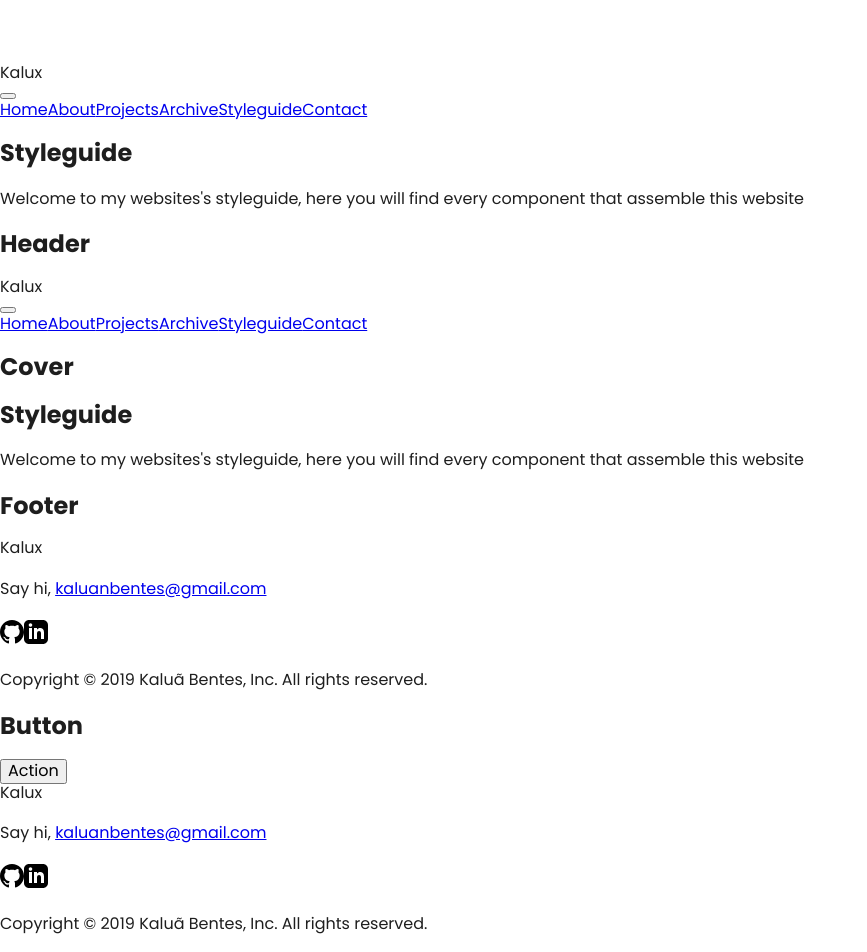
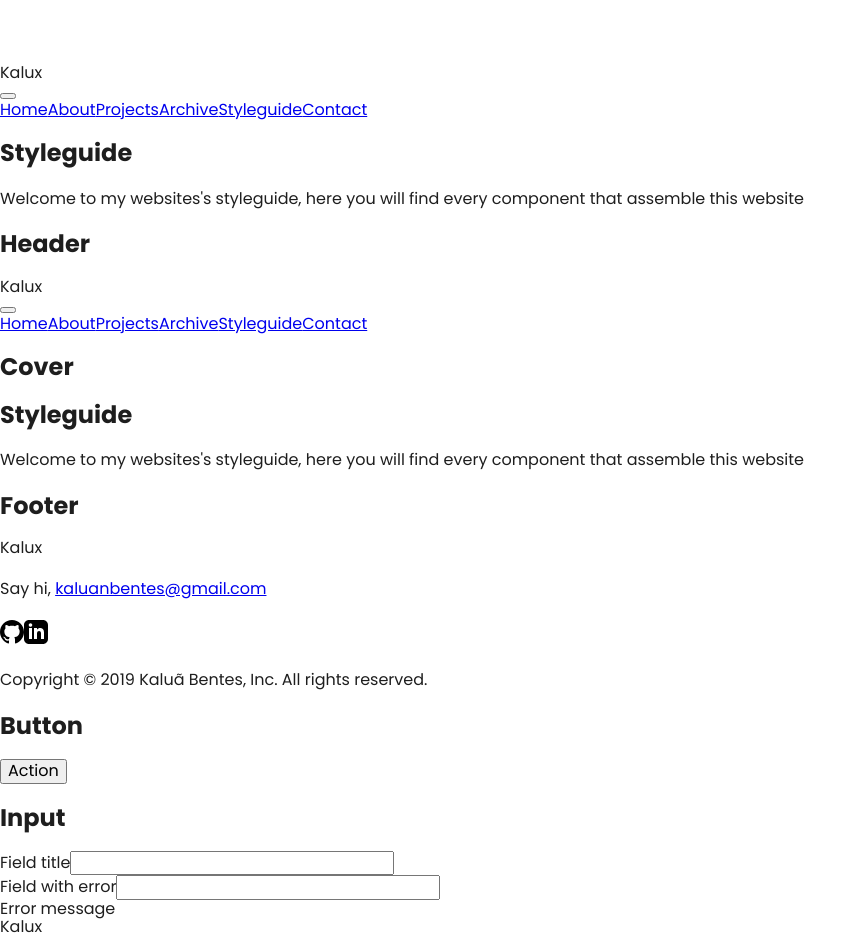
Before and after one commit to kaluabentes/old-kalu.dev, a Next.js app: page /styleguide in a window 1280 px wide. Shown: the top 952 px of the page, without its empty margins (0-867 px from the left). Built offline with nearby package versions, Linux system fonts and the light colour scheme.

Commit message:
Create input component

```diff
--- /dev/null
+++ b/src/components/atoms/input/index.js
@@ -0,0 +1,69 @@
+import React, { useState } from 'react'
+import PropTypes from 'prop-types'
+import classNames from 'classnames'
+
+import styles from './styles.css'
+
+const Input = ({
+  id,
+  name,
+  type,
+  value,
+  errorMessage,
+  label,
+  onChange,
+  isDisabled,
+  hasError,
+}) => (
+  <div className={styles.container}>
+    {label && (
+      <label
+        htmlFor={id}
+        className={styles.label}
+      >
+        {label}
+      </label>
+    )}
+    <input
+      className={classNames(
+        styles.input,
+        { [styles.error]: hasError }
+      )}
+      id={id}
+      name={name}
+      type={type}
+      value={value}
+      onChange={onChange}
+      disabled={isDisabled}
+    />
+    {hasError && <div className={styles.errorMessage}>{errorMessage}</div>}
+  </div>
+)
+
+Input.propTypes = {
+  className: PropTypes.string,
+  id: PropTypes.string,
+  name: PropTypes.string,
+  type: PropTypes.string,
+  value: PropTypes.string,
+  errorMessage: PropTypes.string,
+  label: PropTypes.string,
+  onChange: PropTypes.func,
+  isDisabled: PropTypes.bool,
+  hasError: PropTypes.bool,
+}
+
+Input.defaultProps = {
+  className: undefined,
+  id: undefined,
+  name: undefined,
+  type: undefined,
+  value: '',
+  errorMessage: undefined,
+  label: undefined,
+  onChange: () => {},
+  isDisabled: false,
+  hasError: false,
+}
+
+export default Input
--- /dev/null
+++ b/src/components/atoms/input/styles.css
@@ -0,0 +1,40 @@
+.label {
+  font-size: 1rem;
+  font-weight: 500;
+  display: block;
+  margin-bottom: 10px;
+}
+
+.input {
+  background: rgb(242, 245, 250);
+  border: 0;
+  display: block;
+  width: 100%;
+  padding: 0.687em 1em;
+  margin-bottom: 10px;
+  border-radius: 2px;
+  border: 1px solid rgba(0, 0, 0, 0.2);
+
+  &:focus {
+    outline-color: var(--color-blue);
+    border-color: transparent;
+  }
+}
+
+.error {
+  border-color: var(--color-red);
+}
+
+.errorMessage {
+  color: var(--color-red);
+  font-size: 0.875rem;
+  font-weight: 500;
+}
+
+.container {
+  margin-bottom: 32px;
+
+  &:last-of-type {
+    margin-bottom: 0;
+  }
+}
--- a/src/components/organisms/footer/styles.css
+++ b/src/components/organisms/footer/styles.css
@@ -2,6 +2,7 @@
   background: var(--color-black);
   width: 100%;
   padding: 64px 0;
+  text-align: center;
 }
 
 .copyright {
--- a/src/pages/styleguide.js
+++ b/src/pages/styleguide.js
@@ -12,6 +12,7 @@ import routes from '_config/routes'
 import Button from '_atoms/button'
 import Header from '_organisms/header'
 import Footer from '_organisms/footer'
+import Input from '_atoms/input'
 
 
 const Home = () => (
@@ -47,6 +48,11 @@ const Home = () => (
         <SectionTitle>Button</SectionTitle>
         <Button>Action</Button>
       </Section>
+      <Section>
+        <SectionTitle>Input</SectionTitle>
+        <Input label="Field title" errorMessage="Error message" />
+        <Input hasError label="Field with error" errorMessage="Error message" />
+      </Section>
     </Container>
   </Page>
 )
--- a/src/styles/variables.css
+++ b/src/styles/variables.css
@@ -8,4 +8,5 @@
   --color-black-2: #757575;
   --color-blue: #0070f3;
   --color-blue-2: #006ae6;
+  --color-red: #d63230;
 }
```
